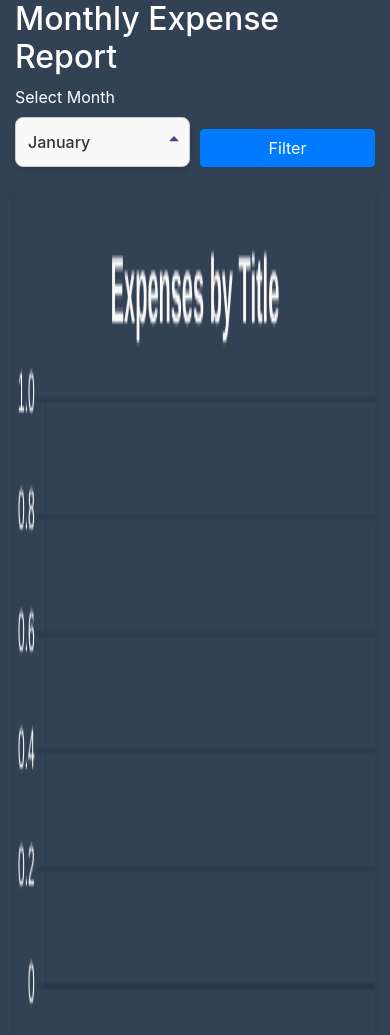
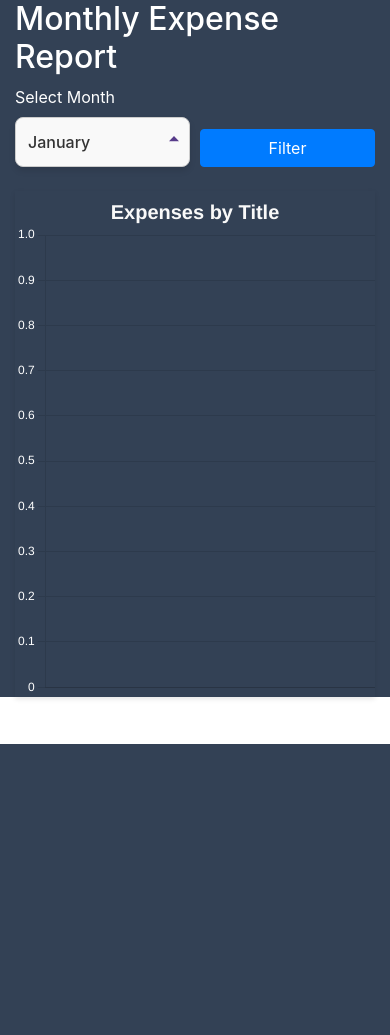
Before and after one commit to cecibarasa/expense_tracker, a Django app: page /monthly_expense/ in a window 390 px wide. Shown: the part 100-1135 px from the top of the page. After the commit the page ends 844 px from the top, so only its background shows below. Run offline with Django 3.2, Linux system fonts and the light colour scheme; a user stored in the database is signed in; parts of the project's set-up code (start-up, migrations or seed data) failed here and were passed over; some libraries are stand-ins or nearby versions.

Commit message:
resized the monthly expense page

```diff
--- a/expenses/templates/monthly_expense.html
+++ b/expenses/templates/monthly_expense.html
@@ -46,7 +46,11 @@
 
 
     <!-- Bar Graph -->
-    <canvas id="monthlyExpenseChart"  class="bg-transparent" style="min-height: 100vh;"></canvas>
+    <div class="row justify-content-center" style="height: 60vh; min-height: 300px;">
+    <div class="col-12 col-md-10" style="height: 100%;">
+        <canvas id="monthlyExpenseChart" class="bg-transparent" style="width: 100%; height: 100%;"></canvas>
+    </div>
+</div>
 </div>
 
 <!-- Include Chart.js -->
@@ -93,6 +97,7 @@
         },
         options: {
         responsive: true,
+        maintainAspectRatio: false, // Allow the chart to fill the container
         plugins: {
             legend: {
                 position: 'center',
```
